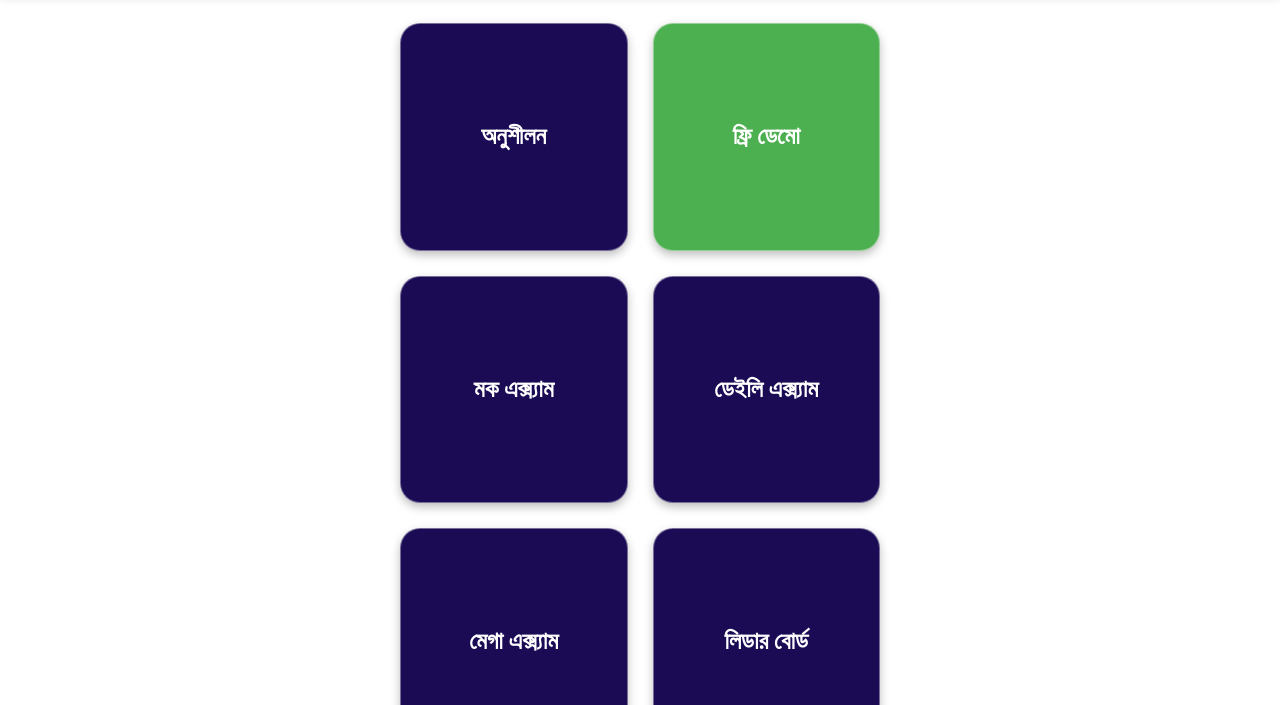
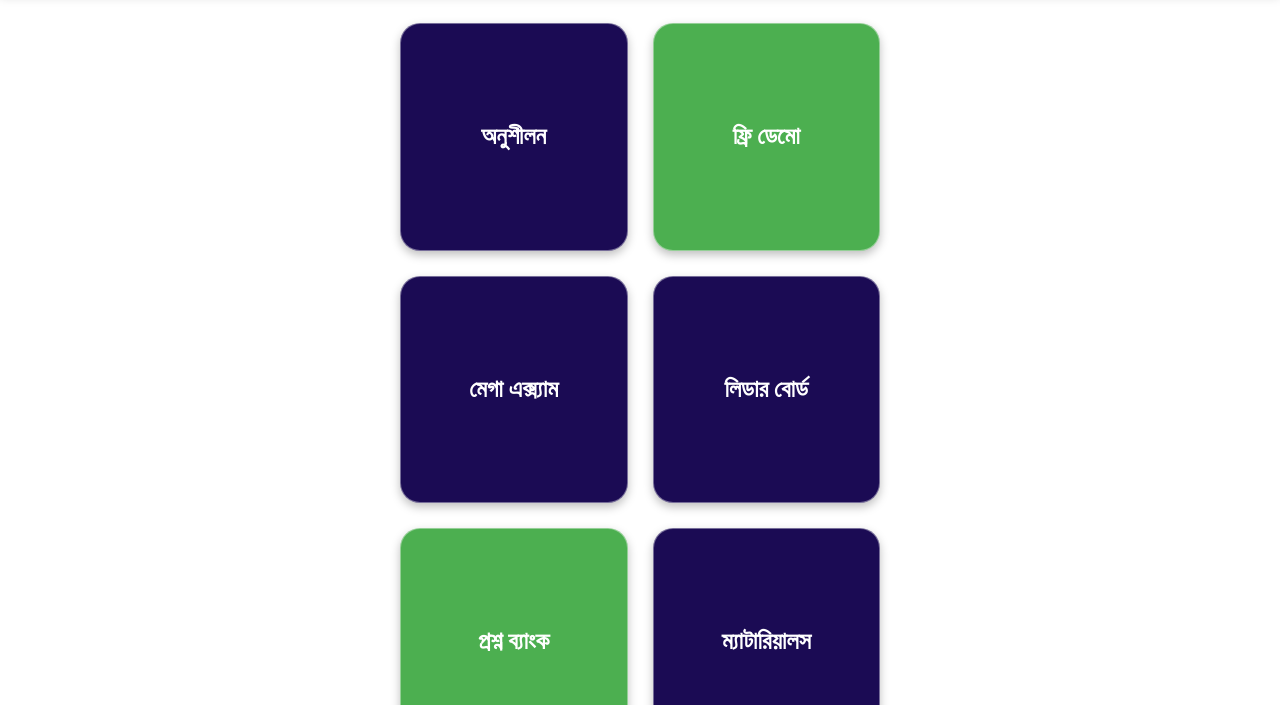
Before and after one commit to medicalprostuti/features, a plain HTML site: page index.html in a window 1280 px wide. Shown: the part 95-800 px from the top of the page. Drawn offline with Linux system fonts and the light colour scheme.

Commit message:
Update index.html

```diff
--- a/index.html
+++ b/index.html
@@ -304,22 +304,7 @@
       <a
         href="#"
         class="button-box"
-        onclick="showLogin('https://medicalprostuti.github.io/Soon/')"
-        oncontextmenu="return false;"
-        ontouchstart="this.style.webkit-touch-callout='none';"
-        >মক এক্স্যাম</a
-      >
-      <a
-        href="#"
-        class="button-box"
-        onclick="showLogin('https://medicalprostuti.github.io/Soon/')"
-        oncontextmenu="return false;"
-        ontouchstart="this.style.webkit-touch-callout='none';"
-        >ডেইলি এক্স্যাম</a
-      >
-      <a
-        href="#"
-        class="button-box"
+
         onclick="showLogin('https://medicalprostuti.github.io/Soon/')"
         oncontextmenu="return false;"
         ontouchstart="this.style.webkit-touch-callout='none';"
@@ -366,9 +351,7 @@
         href="https://medicalprostuti.github.io/contact/"
         class="button-box"
         oncontextmenu="return false;"
-        ontouchstart="this.style.webkit-touch-callout='none';"
-        >আমাদের সম্পর্কে</a
-      >
+
     </div>
     <div id="loginModal" class="modal">
       <div class="modal-content">
```
